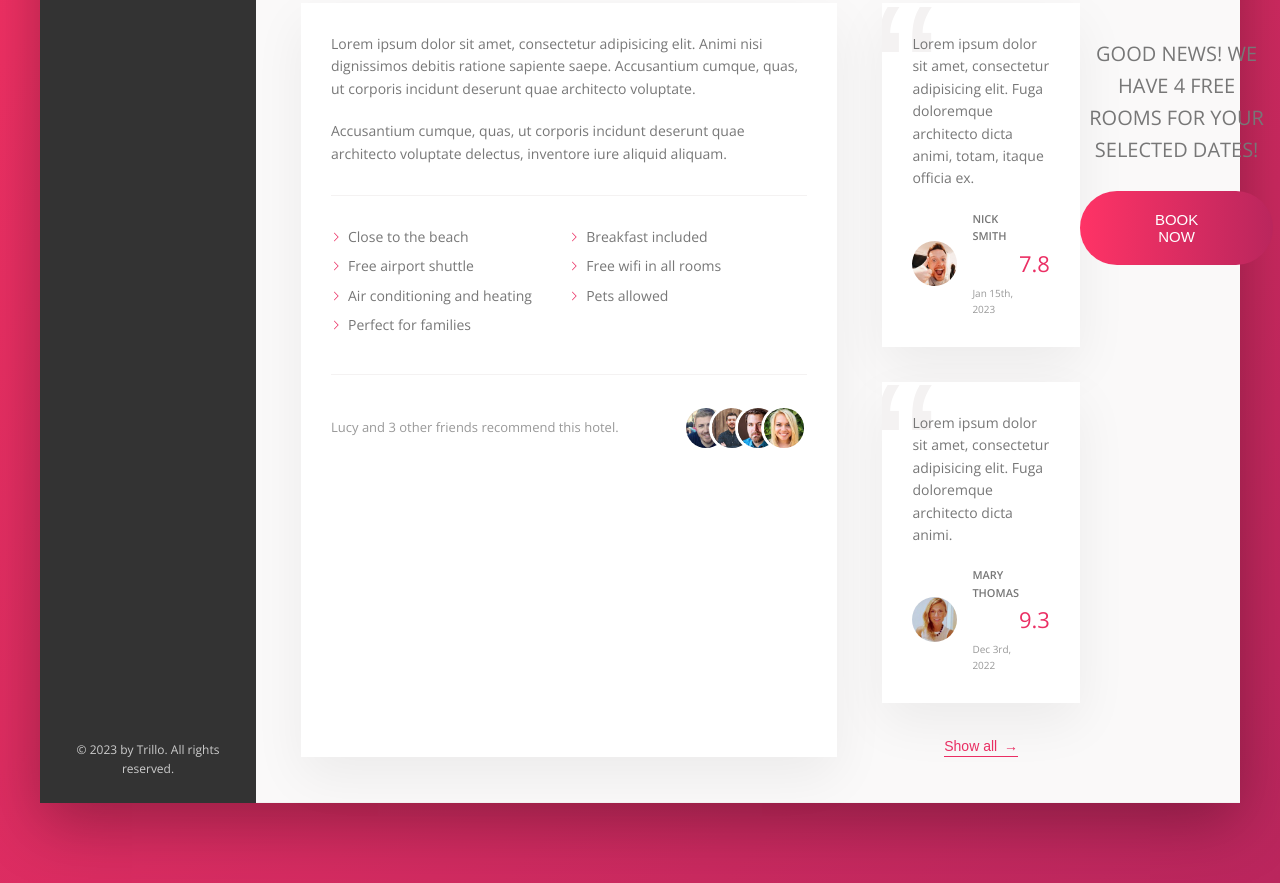
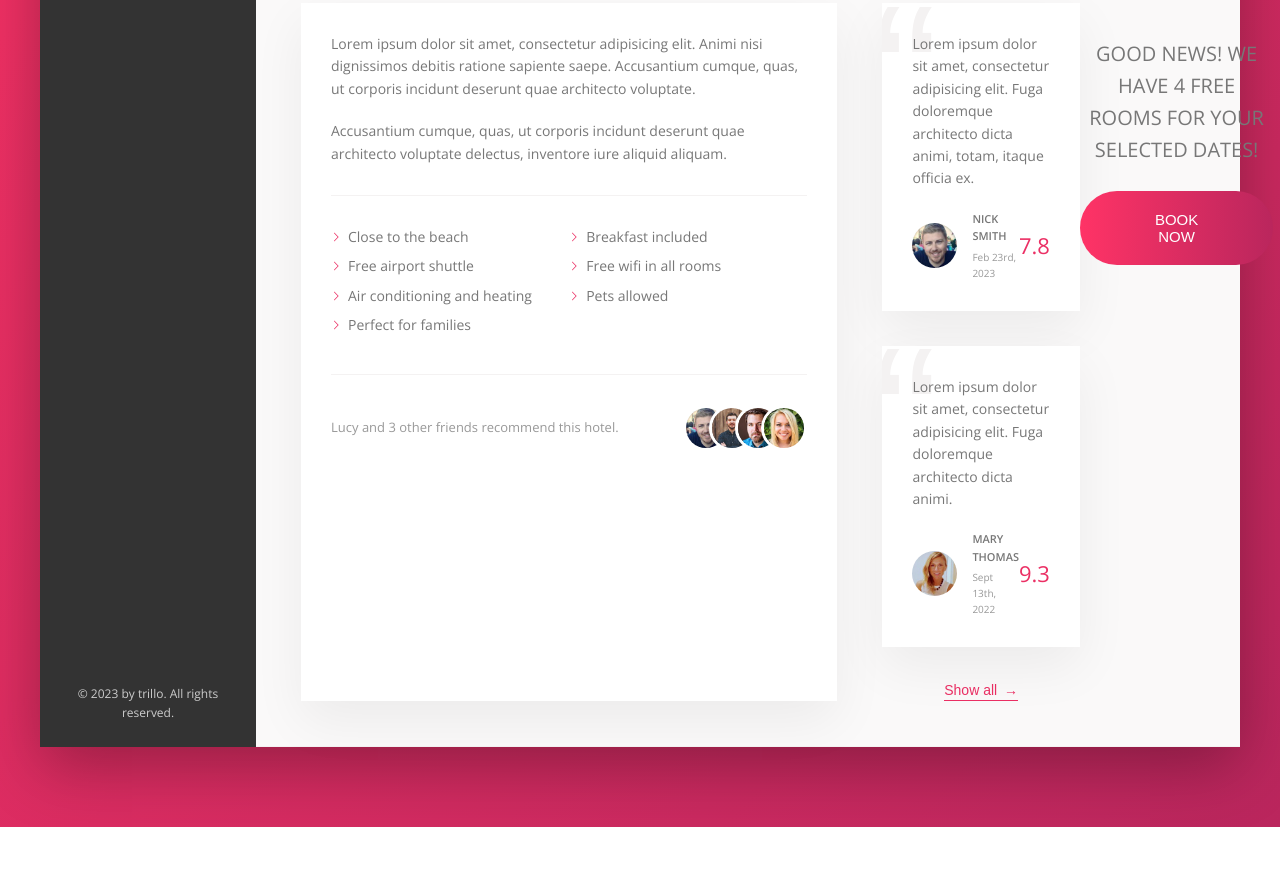
Before and after one commit to V4nd0r/Trillo, a website: page index.html in a window 1280 px wide. Shown: the part 644-1527 px from the top of the page. After the commit the page ends 1471 px from the top, so only its background shows below. Drawn offline with nearby package versions, Linux system fonts and the light colour scheme.

Commit message:
more debugging

```diff
--- a/index.html
+++ b/index.html
@@ -8,14 +8,14 @@
         <link rel="stylesheet" href="css/style.css">
         <link rel="shortcut icon" type="image/png" href="img/favicon.png">
 
-        <title>Trillo &mdash; Your all-in-one booking app</title>
+        <title>trillo &mdash; Your all-in-one booking app</title>
     </head>
     <body>
         <div class="container">
             <header class="header">
                 <img src="img/logo.png" alt="trillo logo" class="logo">
 
-            <form action="#" class="search" >
+                <form action="#" class="search">
                     <input type="text" class="search__input" placeholder="Search hotels">
                     <button class="search__button">
                         <svg class="search__icon">
@@ -82,7 +82,7 @@
                     </ul>
 
                     <div class="legal">
-                    &copy; 2023 by Trillo. All rights reserved.
+                        &copy; 2023 by trillo. All rights reserved.
                     </div>
                 </nav>
 
@@ -103,6 +103,7 @@
                         <h1 class="overview__heading">
                             Hotel Las Palmas
                         </h1>
+
                         <div class="overview__stars">
                             <svg class="overview__icon-star">
                                 <use xlink:href="img/sprite.svg#icon-star"></use>
@@ -170,10 +171,10 @@
                                     Lorem ipsum dolor sit amet, consectetur adipisicing elit. Fuga doloremque architecto dicta animi, totam, itaque officia ex.
                                 </blockquote>
                                 <figcaption class="review__user">
-                                <img src="img/user-1.jpg" alt="User 1" class="review__photo">
+                                    <img src="img/user-3.jpg" alt="User 1" class="review__photo">
                                     <div class="review__user-box">
                                         <p class="review__user-name">Nick Smith</p>
-                                    <p class="review__user-date">Jan 15th, 2023</p>
+                                        <p class="review__user-date">Feb 23rd, 2023</p>
                                     </div>
                                     <div class="review__rating">7.8</div>
                                 </figcaption>
@@ -184,10 +185,10 @@
                                     Lorem ipsum dolor sit amet, consectetur adipisicing elit. Fuga doloremque architecto dicta animi.
                                 </blockquote>
                                 <figcaption class="review__user">
-                                <img src="img/user-2.jpg" alt="User 2" class="review__photo">
+                                    <img src="img/user-2.jpg" alt="User 1" class="review__photo">
                                     <div class="review__user-box">
                                         <p class="review__user-name">Mary Thomas</p>
-                                    <p class="review__user-date">Dec 3rd, 2022</p>
+                                        <p class="review__user-date">Sept 13th, 2022</p>
                                     </div>
                                     <div class="review__rating">9.3</div>
                                 </figcaption>
--- a/package.json
+++ b/package.json
@@ -1,7 +1,7 @@
 {
-  "name": "Trillo",
+  "name": "trillo",
   "version": "1.0.0",
-  "description": "trillo app",
+  "description": "Trillo app",
   "main": "index.js",
   "scripts": {
     "watch:sass": "node-sass sass/main.scss css/style.css -w",
--- a/sass/_components.scss
+++ b/sass/_components.scss
@@ -1,10 +1,10 @@
-//LOGO
-.logo{
+// LOGO
+.logo {
     height: 3.25rem;
     margin-left: 2rem;
 }
 
-//SEARCHBOX
+// SEARCHBOX
 .search {
     flex: 0 0 40%;
 
@@ -25,7 +25,7 @@
         background-color: var(--color-grey-light-2);
         border: none;
         padding: .7rem 2rem;
-        border-radius: 50px;
+        border-radius: 100px;
         width: 90%;
         transition: all .2s;
         margin-right: -3.25rem;
@@ -40,7 +40,6 @@
             font-weight: 100;
             color: var(--color-grey-light-4);
         }
-
     }
 
     &__input:focus + &__button {
@@ -67,7 +66,7 @@
     }
 }
 
-//USER NAVIGATION
+// USER NAVIGATION
 .user-nav {
     align-self: stretch;
 
@@ -120,7 +119,7 @@
 
 }
 
-//SIDE NAVIGATION
+// SIDE NAVIGATION
 .side-nav {
     font-size: 1.4rem;
     list-style: none;
@@ -210,7 +209,7 @@
     }
 }
 
-//LEGAL TEXT
+// LEGAL TEXT
 .legal {
     font-size: 1.2rem;
     color: var(--color-grey-light-4);
@@ -222,7 +221,7 @@
     }
 }
 
-//GALLERY
+// GALLERY
 .gallery {
     display: flex;
 
@@ -232,7 +231,7 @@
     }
 }
 
-//HOTEL OVERVIEW
+// HOTEL OVERVIEW
 .overview {
     display: flex;
     align-items: center;
@@ -310,7 +309,7 @@
     }
 }
 
-//INLINE BUTTON
+// INLINE BUTTON
 .btn-inline {
     border: none;
     color: var(--color-primary);
@@ -338,7 +337,6 @@
     &:focus {
         outline: none;
         animation: pulsate 1s infinite;
-
     }
 }
 
@@ -359,12 +357,12 @@
     }
 }
 
-//PARAGRAPH
+// PARAGRAPH
 .paragraph:not(:last-of-type) {
     margin-bottom: 2rem;
 }
 
-//LIST
+// LIST
 .list {
     list-style: none;
     margin: 3rem 0;
@@ -397,11 +395,10 @@
         -webkit-mask-size: cover;
         mask-image: url(../img/sprite/chevron-thin-right.svg);
         mask-size: cover;
-
     }
 }
 
-//RECOMMEND
+// RECOMMEND
 .recommend {
     font-size: 1.3rem;
     color: var(--color-grey-dark-3);
@@ -430,7 +427,9 @@
     }
 }
 
-//REVIEWS
+
+////////////////////////////////////////
+// REVIEWS
 .review {
     background-color: #fff;
     box-shadow: var(--shadow-light);
@@ -470,7 +469,7 @@
         font-size: 1.1rem;
         font-weight: 600;
         text-transform: uppercase;
-        margin-bottom: 4rem;
+        margin-bottom: .4rem;
     }
 
     &__user-date {
@@ -514,7 +513,8 @@
     }
 }
 
-// CALL TO ACTION Button
+
+// CALL TO ACTION BUTTON
 .btn {
     font-size: 1.5rem;
     font-weight: 300;
```
Also changed, not shown: css/style.css. Lines whose indentation alone changed are shown as unchanged.
